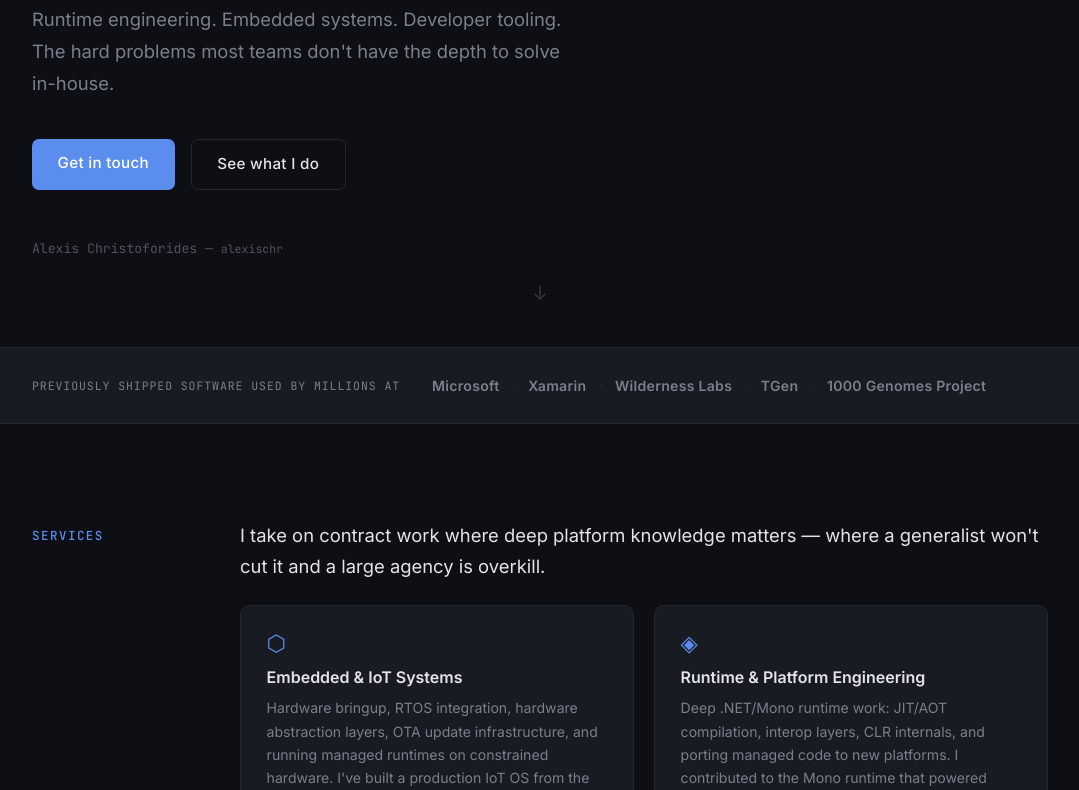
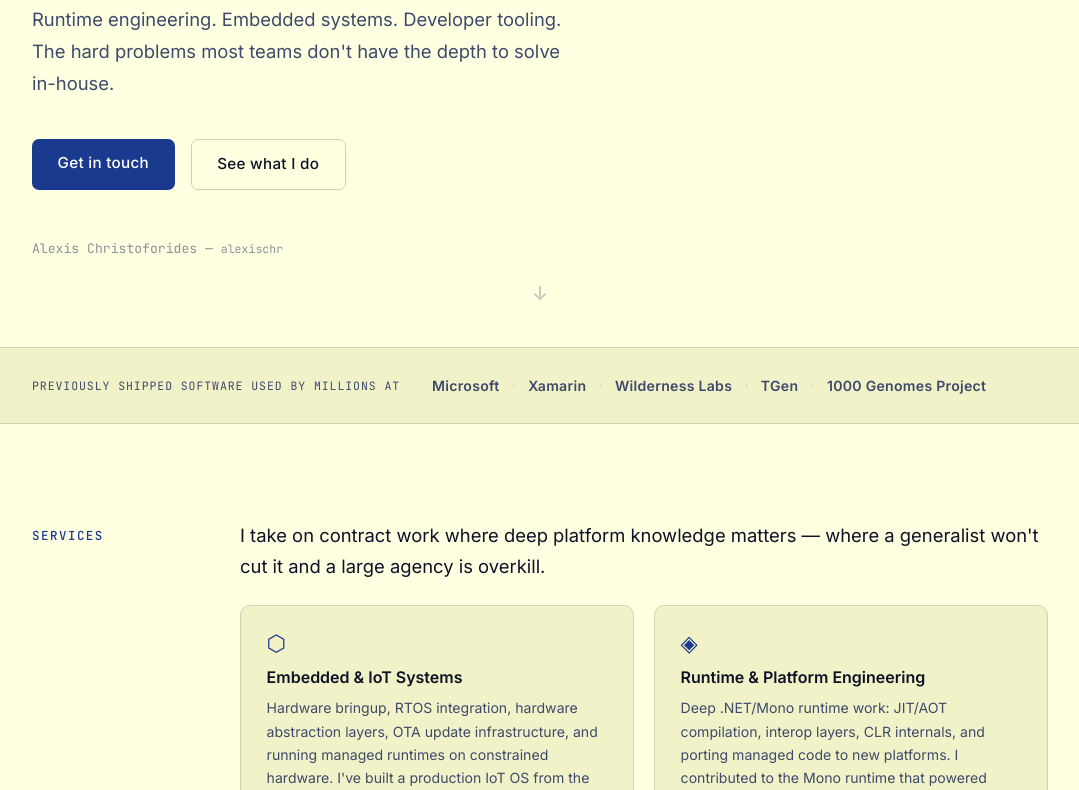
Before and after one commit to alexischr/alexischr.github.io, a plain HTML site: page index.html in a window 1280 px wide. Shown: the part 453-1243 px from the top of the page, without its empty margins (100-1179 px from the left). Drawn offline with Linux system fonts and the light colour scheme.

Commit message:
Switch to warm cream light theme with dark navy text
Background: rgb(255,255,225) and tonal variants.
Text: dark navy/blue (#0d1226, #3d4a6b).
Accent: deep blue (#1a3a8f).

Co-Authored-By: Claude Sonnet 4.6 <noreply@anthropic.com>

```diff
--- a/style.css
+++ b/style.css
@@ -28,19 +28,19 @@
 
 :root {
   /* Colors — edit these to change the whole palette */
-  --bg:          #0d0f14;
-  --bg-alt:      #111318;
-  --surface:     #181b22;
-  --border:      #252830;
-  --text:        #e2e4ea;
-  --text-muted:  #7a7f8e;
-  --accent:      #5b8dee;
-  --accent-dim:  #3a5fa8;
-  --green:       #4ade80;
-  --orange:      #fb923c;
-  --purple:      #a78bfa;
-  --yellow:      #fbbf24;
-  --red:         #f87171;
+  --bg:          rgb(255, 255, 225);
+  --bg-alt:      rgb(248, 248, 210);
+  --surface:     rgb(242, 242, 200);
+  --border:      rgb(210, 210, 175);
+  --text:        #0d1226;
+  --text-muted:  #3d4a6b;
+  --accent:      #1a3a8f;
+  --accent-dim:  #0f2460;
+  --green:       #166534;
+  --orange:      #c2410c;
+  --purple:      #5b21b6;
+  --yellow:      #92400e;
+  --red:         #991b1b;
 
   --font-body:   'Inter', system-ui, sans-serif;
   --font-mono:   'JetBrains Mono', 'Fira Code', monospace;
@@ -131,7 +131,7 @@ p:last-child { margin-bottom: 0; }
 }
 
 #nav.nav-scrolled {
-  background: rgba(13, 15, 20, .88);
+  background: rgba(255, 255, 225, .92);
   backdrop-filter: blur(14px);
   -webkit-backdrop-filter: blur(14px);
   border-color: var(--border);
@@ -496,7 +496,7 @@ p:last-child { margin-bottom: 0; }
   height: 9px;
   border-radius: 50%;
   background: var(--accent);
-  border: 2px solid var(--bg);
+  border: 2px solid var(--bg-alt);
 }
 .timeline-item:last-child { padding-bottom: .5rem; }
 
@@ -653,8 +653,8 @@ p:last-child { margin-bottom: 0; }
   background: linear-gradient(
     160deg,
     var(--bg) 0%,
-    #0f1420 60%,
-    #0d1535 100%
+    rgb(245, 245, 205) 60%,
+    rgb(235, 240, 215) 100%
   );
 }
 
```
